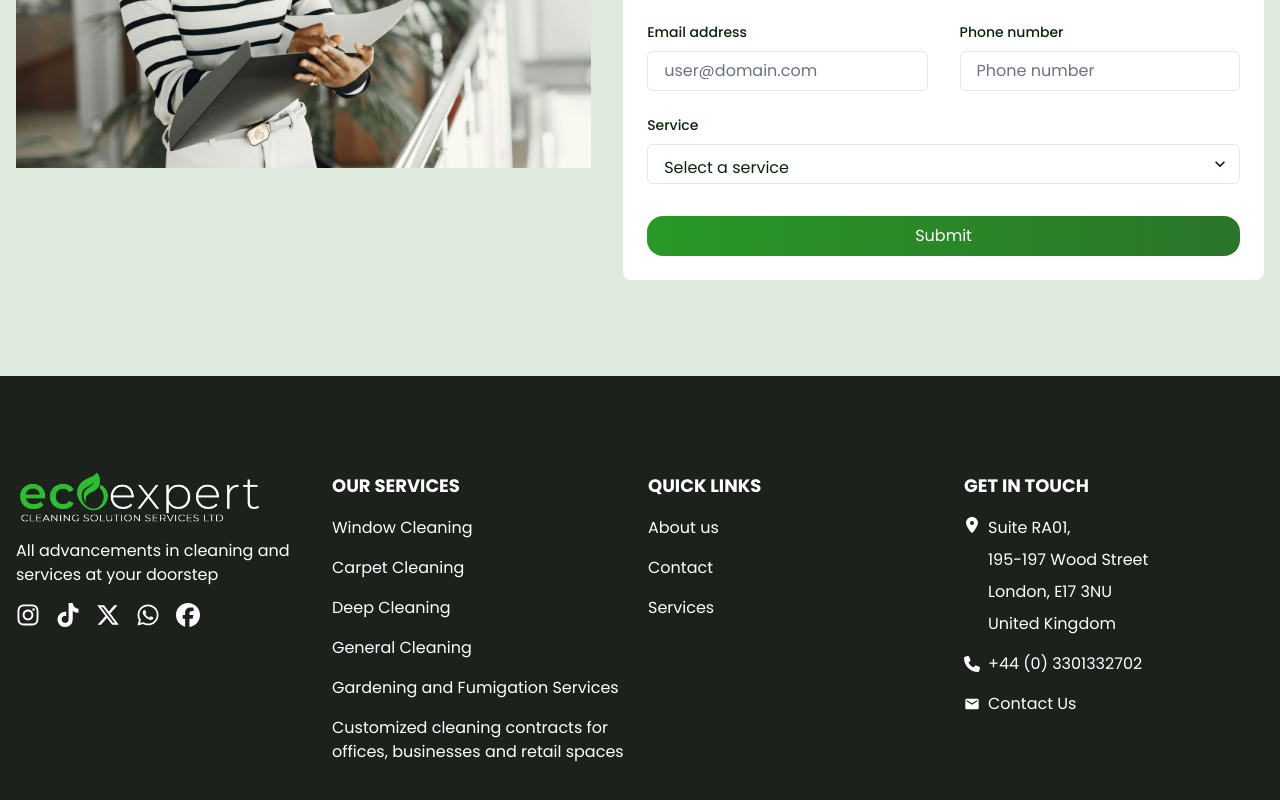
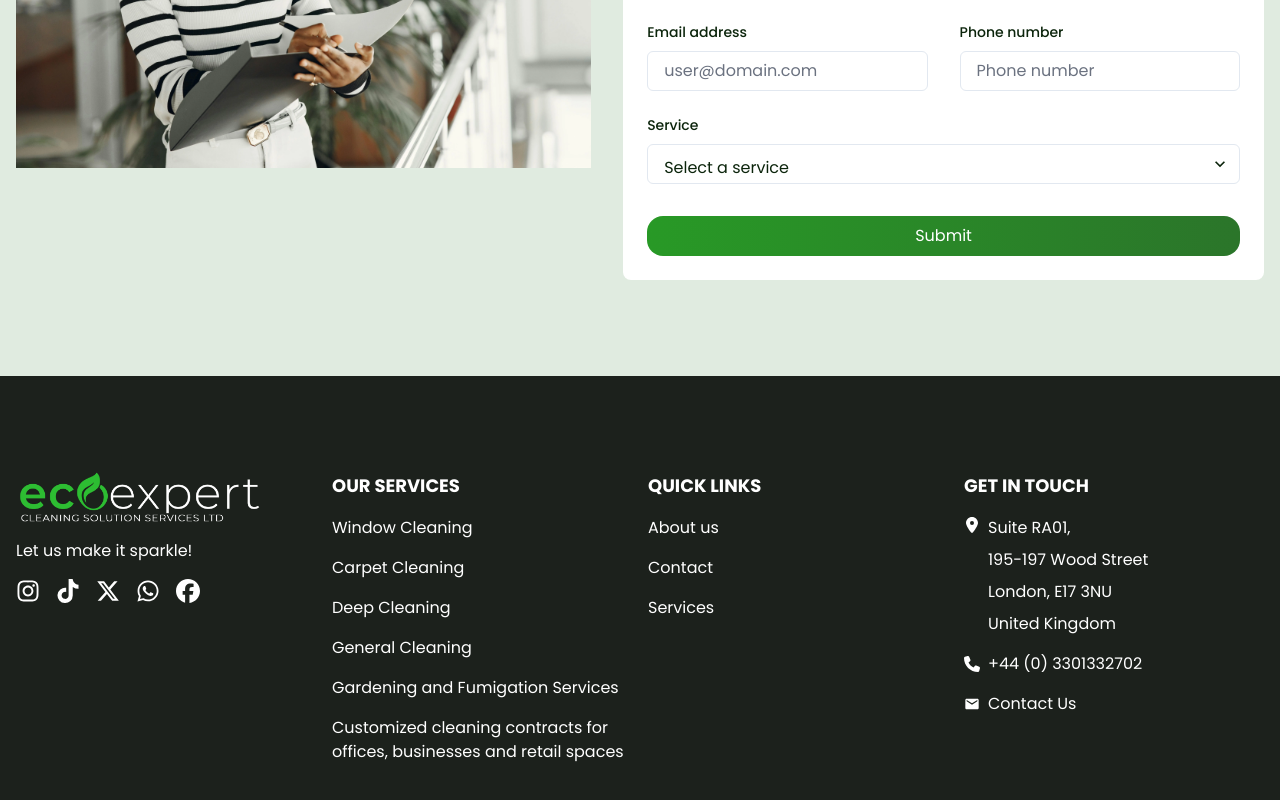
Before and after one commit to ayopedro/eco-expert, a Next.js app: page / in a window 1280 px wide. Shown: the part 4803-5603 px from the top of the page. Built offline with nearby package versions, Linux system fonts and the light colour scheme.

Commit message:
chore: update motto on footer

```diff
--- a/app/components/footer.tsx
+++ b/app/components/footer.tsx
@@ -20,9 +20,7 @@ const Footer = () => {
               height={100}
             />
           </Link>
-          <p className='mt-4'>
-            All advancements in cleaning and services at your doorstep
-          </p>
+          <p className='mt-4'>Let us make it sparkle!</p>
           <div className='flex items-center gap-10 md:gap-4 mt-4'>
             {socialLinks.map((link) => (
               <a
```
